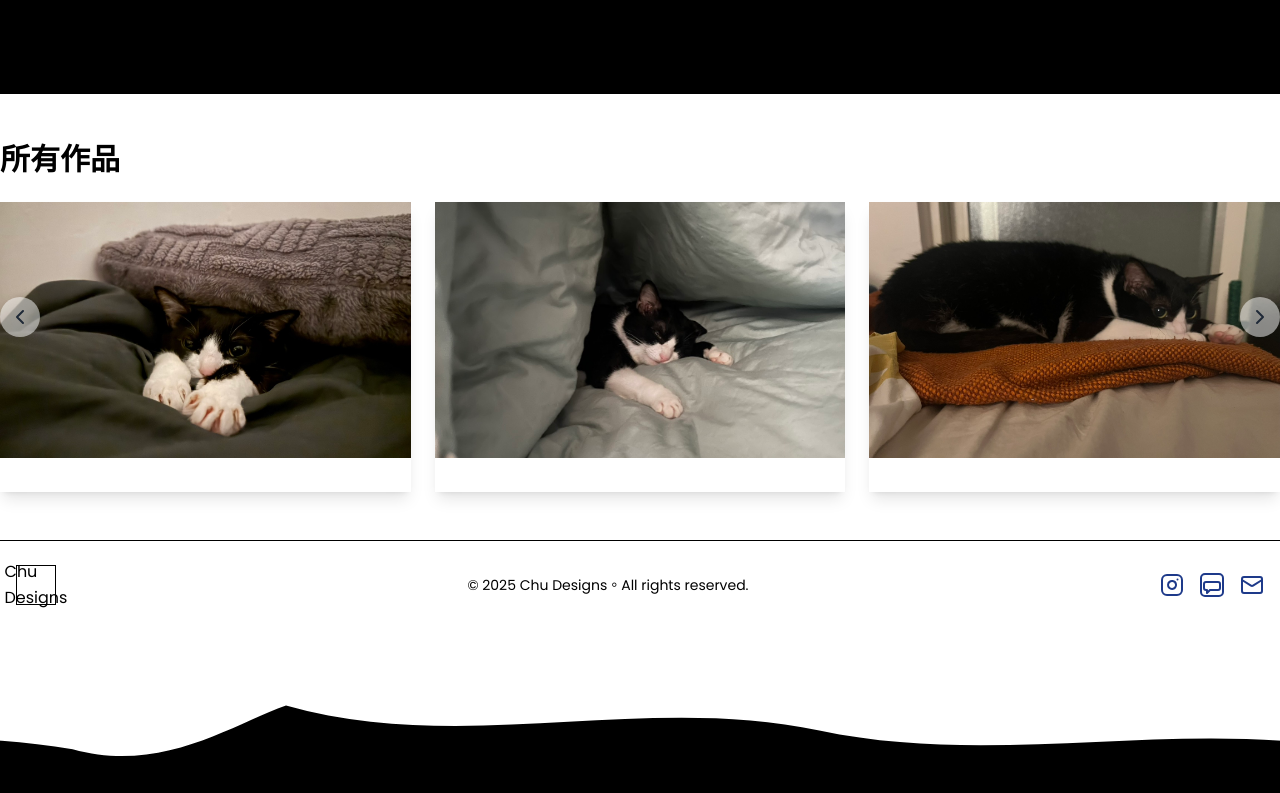
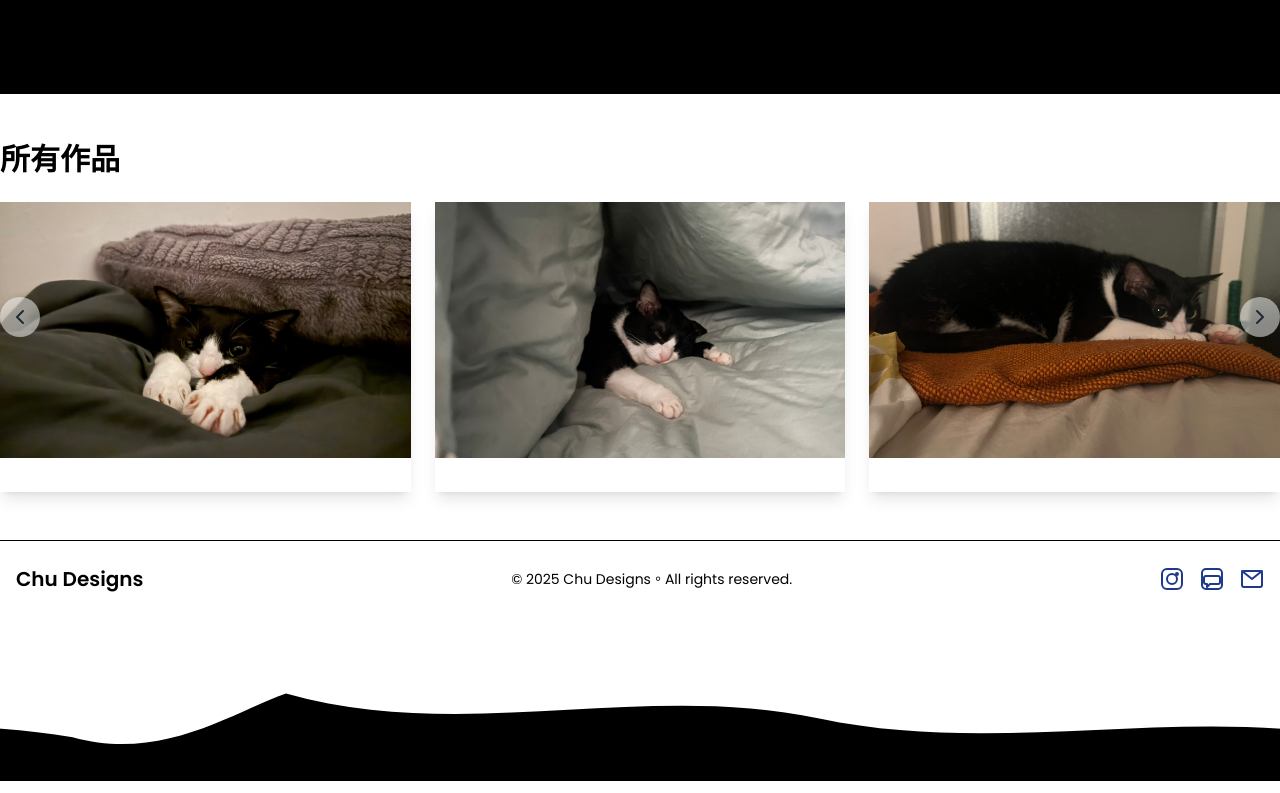
Before and after one commit to DeanYtest/design-showcase, a Next.js app: page / in a window 1280 px wide. Shown: the part 866-1659 px from the top of the page. Built offline with nearby package versions, Linux system fonts and the light colour scheme.

Commit message:
fix:footer6

```diff
--- a/app/FooterDark.tsx
+++ b/app/FooterDark.tsx
@@ -1,8 +1,25 @@
 // components/FooterDark.tsx
 'use client';
 
-import { Instagram, Mail } from 'lucide-react';
 import React from 'react';
+
+function InstagramIcon(props: React.SVGProps<SVGSVGElement>) {
+  return (
+    <svg
+      viewBox="0 0 24 24"
+      {...props}
+      fill="none"
+      stroke="currentColor"
+      strokeWidth={2}
+      strokeLinecap="round"
+      strokeLinejoin="round"
+    >
+      <rect x={2} y={2} width={20} height={20} rx={5} ry={5} />
+      <circle cx={12} cy={12} r={5} />
+      <circle cx={17} cy={7} r={1} />
+    </svg>
+  );
+}
 
 function LineIcon(props: React.SVGProps<SVGSVGElement>) {
   return (
@@ -15,8 +32,25 @@ function LineIcon(props: React.SVGProps<SVGSVGElement>) {
       strokeLinecap="round"
       strokeLinejoin="round"
     >
-      <rect x="1" y="1" width="22" height="22" rx="4" ry="4" />
-      <path d="M6 9h12a2 2 0 0 1 2 2v4a2 2 0 0 1-2 2H10l-3 3v-3H6a2 2 0 0 1-2-2v-4a2 2 0 0 1 2-2z" />
+      <rect x={2} y={2} width={20} height={20} rx={4} ry={4} />
+      <path d="M6 9h12a2 2 0 012 2v4a2 2 0 01-2 2H10l-3 3v-3H6a2 2 0 01-2-2v-4a2 2 0 012-2z" />
+    </svg>
+  );
+}
+
+function MailIcon(props: React.SVGProps<SVGSVGElement>) {
+  return (
+    <svg
+      viewBox="0 0 24 24"
+      {...props}
+      fill="none"
+      stroke="currentColor"
+      strokeWidth={2}
+      strokeLinecap="round"
+      strokeLinejoin="round"
+    >
+      <rect x={2} y={4} width={20} height={16} rx={2} ry={2} />
+      <path d="M2 4l10 8 10-8" />
     </svg>
   );
 }
@@ -25,28 +59,26 @@ export default function FooterDark() {
   return (
     <footer className="bg-black text-white border-t border-white py-6">
       <div className="max-w-7xl mx-auto px-4 flex flex-col md:flex-row items-center justify-between">
-        {/* 左側 LOGO + 品牌 */}
-        <div className="flex items-center space-x-2 mb-4 md:mb-0">
-          <div className="w-10 h-10 border border-white flex items-center justify-center">
-            Chu Designs
-          </div>
+        {/* LOGO + 品牌 */}
+        <div className="flex items-center mb-4 md:mb-0">
+          <div className="text-xl font-semibold">Chu Designs</div>
         </div>
 
-        {/* 中間 版權 */}
+        {/* 版權 */}
         <div className="mb-4 md:mb-0">
           <span className="text-sm">© 2025 Chu Designs。All rights reserved.</span>
         </div>
 
-        {/* 右側 Contact 三圖示 */}
+        {/* Contact 三圖示 */}
         <div className="flex items-center space-x-4">
           <a href="#" aria-label="Instagram" target="_blank" rel="noreferrer">
-            <Instagram size={24} />
+            <InstagramIcon width={24} height={24} />
           </a>
           <a href="#" aria-label="LINE" target="_blank" rel="noreferrer">
             <LineIcon width={24} height={24} />
           </a>
-          <a href="#" aria-label="Gmail">
-            <Mail size={24} />
+          <a href="#" aria-label="Email">
+            <MailIcon width={24} height={24} />
           </a>
         </div>
       </div>
--- a/app/FooterLight.tsx
+++ b/app/FooterLight.tsx
@@ -1,9 +1,28 @@
 // components/FooterLight.tsx
 'use client';
 
-import { Instagram, Mail } from 'lucide-react';
 import React from 'react';
 
+// Instagram Icon
+function InstagramIcon(props: React.SVGProps<SVGSVGElement>) {
+  return (
+    <svg
+      viewBox="0 0 24 24"
+      {...props}
+      fill="none"
+      stroke="currentColor"
+      strokeWidth={2}
+      strokeLinecap="round"
+      strokeLinejoin="round"
+    >
+      <rect x={2} y={2} width={20} height={20} rx={5} ry={5} />
+      <circle cx={12} cy={12} r={5} />
+      <circle cx={17} cy={7} r={1} />
+    </svg>
+  );
+}
+
+// LINE Icon
 function LineIcon(props: React.SVGProps<SVGSVGElement>) {
   return (
     <svg
@@ -15,10 +34,30 @@ function LineIcon(props: React.SVGProps<SVGSVGElement>) {
       strokeLinecap="round"
       strokeLinejoin="round"
     >
-      {/* 外層圓角方框 */}
-      <rect x="1" y="1" width="22" height="22" rx="4" ry="4" />
-      {/* 內部對話泡泡 */}
-      <path d="M6 9h12a2 2 0 0 1 2 2v4a2 2 0 0 1-2 2H10l-3 3v-3H6a2 2 0 0 1-2-2v-4a2 2 0 0 1 2-2z" />
+      {/* 外框圓角方形 */}
+      <rect x={2} y={2} width={20} height={20} rx={4} ry={4} />
+      {/* 內部對話氣泡 */}
+      <path d="M6 9h12a2 2 0 012 2v4a2 2 0 01-2 2H10l-3 3v-3H6a2 2 0 01-2-2v-4a2 2 0 012-2z" />
+    </svg>
+  );
+}
+
+// Mail Icon
+function MailIcon(props: React.SVGProps<SVGSVGElement>) {
+  return (
+    <svg
+      viewBox="0 0 24 24"
+      {...props}
+      fill="none"
+      stroke="currentColor"
+      strokeWidth={2}
+      strokeLinecap="round"
+      strokeLinejoin="round"
+    >
+      {/* 信封外框 */}
+      <rect x={2} y={4} width={20} height={16} rx={2} ry={2} />
+      {/* 信封摺線 */}
+      <path d="M2 4l10 8 10-8" />
     </svg>
   );
 }
@@ -27,28 +66,26 @@ export default function FooterLight() {
   return (
     <footer className="bg-white text-black border-t border-black py-6">
       <div className="max-w-7xl mx-auto px-4 flex flex-col md:flex-row items-center justify-between">
-        {/* 左側 LOGO + 品牌 */}
-        <div className="flex items-center space-x-2 mb-4 md:mb-0">
-          <div className="w-10 h-10 border border-black flex items-center justify-center">
-            Chu Designs
-          </div>
+        {/* LOGO + 品牌 */}
+        <div className="flex items-center mb-4 md:mb-0">
+          <div className="text-xl font-semibold">Chu Designs</div>
         </div>
 
-        {/* 中間 版權 */}
+        {/* 版權 */}
         <div className="mb-4 md:mb-0">
           <span className="text-sm">© 2025 Chu Designs。All rights reserved.</span>
         </div>
 
-        {/* 右側 Contact 三圖示 */}
+        {/* Contact 三圖示 */}
         <div className="flex items-center space-x-4">
           <a href="#" aria-label="Instagram" target="_blank" rel="noreferrer">
-            <Instagram size={24} />
+            <InstagramIcon width={24} height={24} />
           </a>
           <a href="#" aria-label="LINE" target="_blank" rel="noreferrer">
             <LineIcon width={24} height={24} />
           </a>
-          <a href="#" aria-label="Gmail">
-            <Mail size={24} />
+          <a href="#" aria-label="Email">
+            <MailIcon width={24} height={24} />
           </a>
         </div>
       </div>
```
